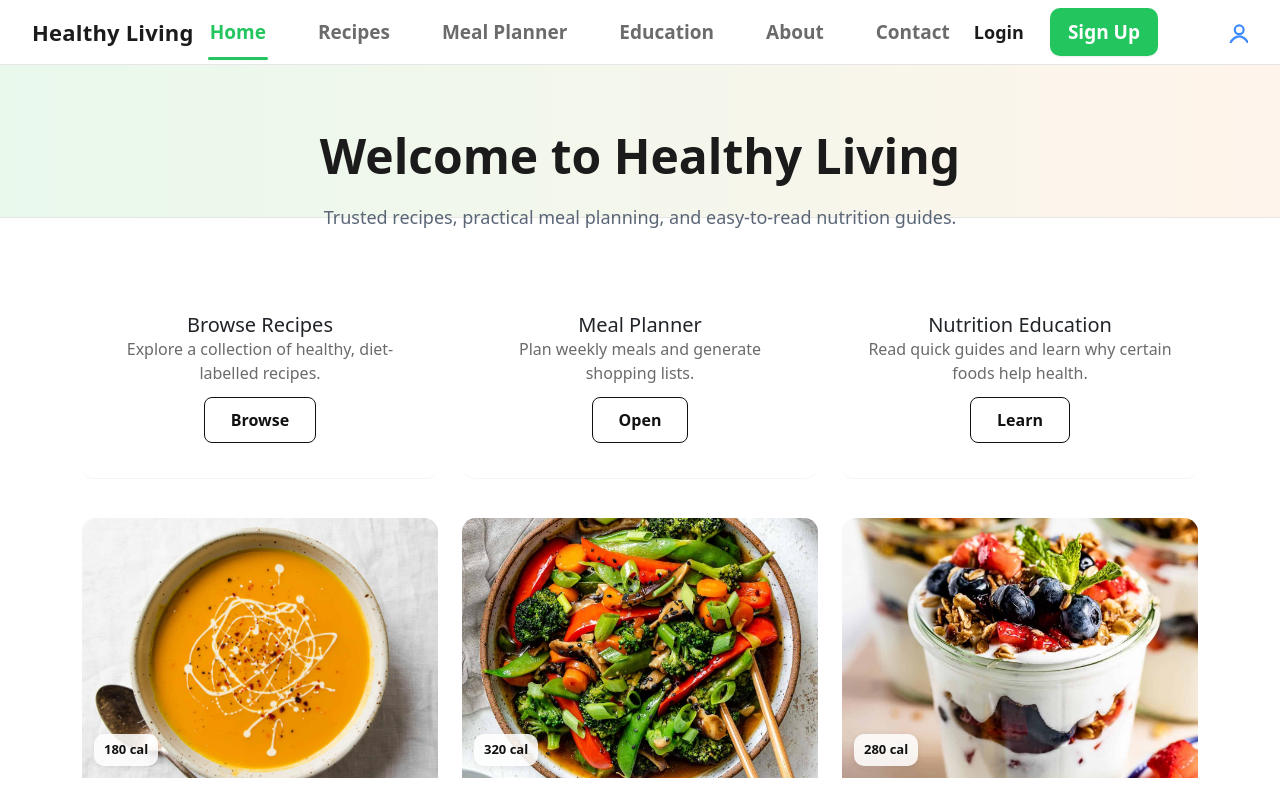
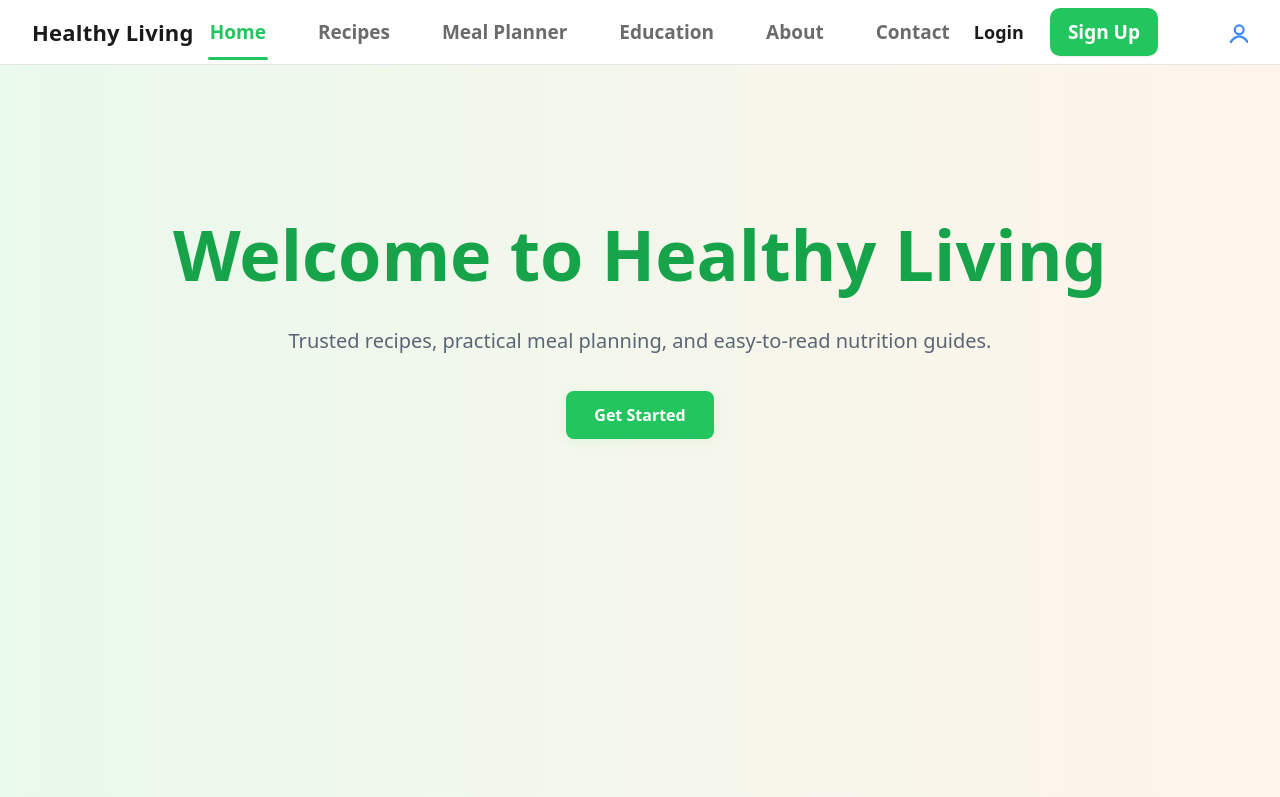
Before and after one commit to Dy1anL1/5032-Nutrition-Education, a Vue app: page / in a window 1280 px wide. Shown: the top 797 px of the page. Built offline with nearby package versions, Linux system fonts and the light colour scheme.

Commit message:
add a cta in home page

```diff
--- a/src/assets/main.css
+++ b/src/assets/main.css
@@ -19,32 +19,84 @@ header {
 /* Global title bar used by multiple pages (matches Recipes.vue look) */
 .title-bar {
   width: 100vw;
-  height: 12vw;
+  height: 100vh;
+  min-height: 480px;
+  display: flex;
+  align-items: center;
+  justify-content: center;
   margin: 20px;
-  margin-top: -25px; /* visually sit under the nav */
+  margin-top: -25px;
   margin-left: calc(50% - 50vw);
   margin-right: calc(50% - 50vw);
   background: linear-gradient(90deg, #e9f9ec 0%, #fff4eb 100%);
   border-bottom: 1px solid var(--line);
 }
+
 .title-inner {
   max-width: var(--max-width);
   margin: 0 auto;
   padding: 56px 24px;
   text-align: center;
+  display: flex;
+  flex-direction: column;
+  gap: 25px;
+  align-items: center;
+  justify-content: center;
 }
+
+.cta-btn {
+  font-size: 22px;
+  padding: 16px 40px;
+  border-radius: 12px;
+  background: var(--green);
+  color: #fff;
+  border: none;
+  font-weight: 700;
+  box-shadow: 0 2px 12px rgba(34, 197, 94, 0.08);
+  transition: background 0.2s;
+}
+
+.cta-btn:hover {
+  background: #16a34a;
+}
+
 .title {
-  font-size: 48px;
+  font-size: 70px;
   line-height: 1.5;
-  margin: 0 0 12px;
+  margin: 0 0 -20px;
   font-weight: 800;
   color: #1b1b1b;
+  margin-top: -300px;
 }
+
+.shine-text {
+  background-image: linear-gradient(120deg, #16a34a 0%, #16a34a 48%, #40cab8 55%, #16a34a 58%, #16a34a 100%);
+  background-size: 200% 100%;
+  background-clip: text;
+  -webkit-background-clip: text;
+  -webkit-text-fill-color: transparent;
+  color: transparent;
+  padding: 0.2em 0;
+  animation: shine 4s linear infinite;
+  display: inline-block;
+}
+
+@keyframes shine {
+  0% {
+    background-position: 200% 0;
+  }
+
+  100% {
+    background-position: 0 0;
+  }
+}
+
 .subtitle {
   max-width: 900px;
   margin: 0 auto;
   color: #5a6676;
-  font-size: 18px;
+  font-size: 20px;
+  margin-bottom: 10px;
 }
 
 nav .brand {
@@ -78,11 +130,13 @@ nav .links a.active {
   cursor: pointer;
   background: #fff;
 }
+
 .btn.primary {
   background: var(--brand);
   color: #ffffff;
   border-color: var(--brand);
 }
+
 .btn.block {
   width: 100%;
   text-align: center;
@@ -99,6 +153,7 @@ textarea {
   font-size: 16px;
   outline: none;
 }
+
 .input:focus,
 select:focus,
 textarea:focus {
@@ -110,6 +165,7 @@ textarea:focus {
   font-size: 14px;
   margin-top: 6px;
 }
+
 .toast-ok {
   color: #0a7a2f;
   margin-top: 10px;
@@ -118,14 +174,17 @@ textarea:focus {
 /* Cards */
 .cards {
   display: grid;
-  gap: 24px; /* increased spacing between cards */
+  gap: 24px;
+  /* increased spacing between cards */
   grid-template-columns: repeat(1, minmax(0, 1fr));
 }
+
 @media (min-width: 640px) {
   .cards {
     grid-template-columns: repeat(2, minmax(0, 1fr));
   }
 }
+
 @media (min-width: 1024px) {
   .cards {
     grid-template-columns: repeat(3, minmax(0, 1fr));
@@ -138,9 +197,11 @@ textarea:focus {
   overflow: hidden;
   background: #fff;
 }
+
 .card .body {
   padding: 14px;
 }
+
 .card img {
   width: 100%;
   height: 180px;
@@ -154,10 +215,12 @@ textarea:focus {
   display: grid;
   gap: 16px;
 }
+
 .hero h1 {
   font-size: 32px;
   margin: 0;
 }
+
 .hero p {
   color: var(--muted);
 }
@@ -179,6 +242,7 @@ form.grid {
     max-width: 98vw;
     padding: 0 8px;
   }
+
   .container {
     padding: 12px 4px;
   }
@@ -193,6 +257,7 @@ form.grid {
   text-decoration: none;
   transition: color 0.18s ease;
 }
+
 .nav-links a:hover {
   color: var(--ink);
 }
@@ -221,6 +286,7 @@ form.grid {
   color: var(--green) !important;
   font-weight: 700;
 }
+
 .navbar .nav-links a.router-link-active::after,
 .navbar .nav-links a.router-link-exact-active::after {
   transform: scaleX(1);
--- a/src/pages/Home.vue
+++ b/src/pages/Home.vue
@@ -6,12 +6,13 @@
 -->
 <template>
   <!-- Page title bar (consistent with Recipes) -->
-  <section class="title-bar">
+  <section class="title-bar" id="home-title">
     <div class="title-inner">
-      <h1 class="title">Welcome to Healthy Living</h1>
+      <h1 class="title shine-text">Welcome to Healthy Living</h1>
       <p class="subtitle">
         Trusted recipes, practical meal planning, and easy-to-read nutrition guides.
       </p>
+      <button class="btn cta-btn" @click="scrollToHero">Get Started</button>
     </div>
   </section>
 
@@ -64,6 +65,14 @@ import recipes from '../data/recipes.json'
 
 // Featured subset used for the cards on the home page (first three entries)
 const featured = recipes.slice(0, 3)
+
+// Scroll to the hero section smoothly
+function scrollToHero() {
+  const hero = document.querySelector('.hero')
+  if (hero) {
+    hero.scrollIntoView({ behavior: 'smooth' })
+  }
+}
 </script>
 
 <style scoped>
@@ -121,4 +130,17 @@ const featured = recipes.slice(0, 3)
   color: #fff;
   border-color: #22c55e;
 }
+.cta-btn {
+  padding: 12px 28px;
+  border-radius: 8px;
+  background: #22c55e;
+  color: #fff;
+  font-weight: 700;
+  border: none;
+  cursor: pointer;
+  transition: background 0.3s ease;
+}
+.cta-btn:hover {
+  background: #18a74e;
+}
 </style>
```
